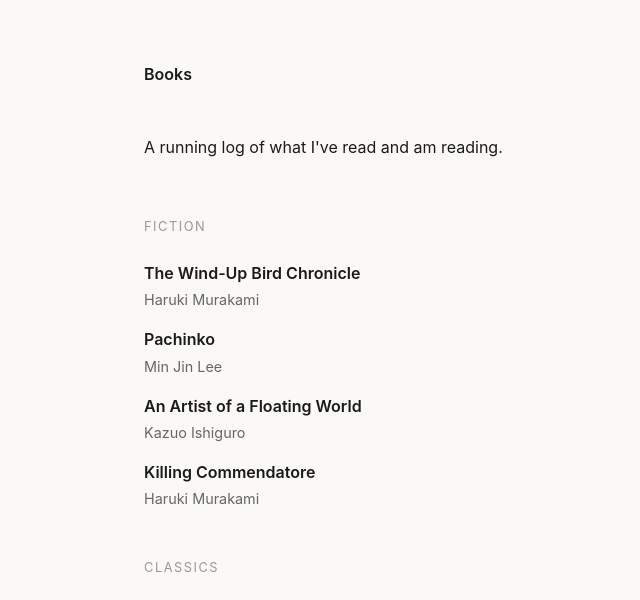
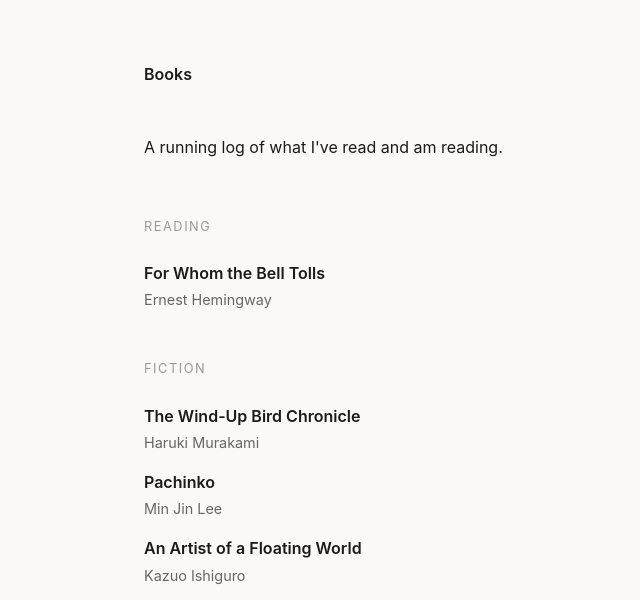
Before and after one commit to div-nar/div-nar.github.io, a plain HTML site: page books.html in a window 1280 px wide. Shown: the part 156-756 px from the top of the page, without its empty margins (208-848 px from the left). Drawn offline with Linux system fonts and the light colour scheme.

Commit message:
Add Reading section to Books; move For Whom the Bell Tolls there
Co-Authored-By: Claude Sonnet 4.6 <noreply@anthropic.com>

```diff
--- a/books.html
+++ b/books.html
@@ -26,6 +26,13 @@
     <p class="books-intro">A running log of what I've read and am reading.</p>
 
     <div class="book-section">
+      <h2 class="genre-heading">Reading</h2>
+      <ul class="book-list">
+        <li><a href="https://www.goodreads.com/search?q=For+Whom+the+Bell+Tolls+Hemingway" target="_blank" rel="noopener noreferrer" class="book-title">For Whom the Bell Tolls</a><span class="book-author">Ernest Hemingway</span></li>
+      </ul>
+    </div>
+
+    <div class="book-section">
       <h2 class="genre-heading">Fiction</h2>
       <ul class="book-list">
         <li><a href="https://www.goodreads.com/search?q=The+Wind-Up+Bird+Chronicle+Murakami" target="_blank" rel="noopener noreferrer" class="book-title">The Wind-Up Bird Chronicle</a><span class="book-author">Haruki Murakami</span></li>
@@ -40,7 +47,6 @@
       <ul class="book-list">
         <li><a href="https://www.goodreads.com/search?q=Siddhartha+Hesse" target="_blank" rel="noopener noreferrer" class="book-title">Siddhartha</a><span class="book-author">Herman Hesse</span></li>
         <li><a href="https://www.goodreads.com/search?q=1984+Orwell" target="_blank" rel="noopener noreferrer" class="book-title">1984</a><span class="book-author">George Orwell</span></li>
-        <li><a href="https://www.goodreads.com/search?q=For+Whom+the+Bell+Tolls+Hemingway" target="_blank" rel="noopener noreferrer" class="book-title">For Whom the Bell Tolls</a><span class="book-author">Ernest Hemingway</span></li>
       </ul>
     </div>
 
```
